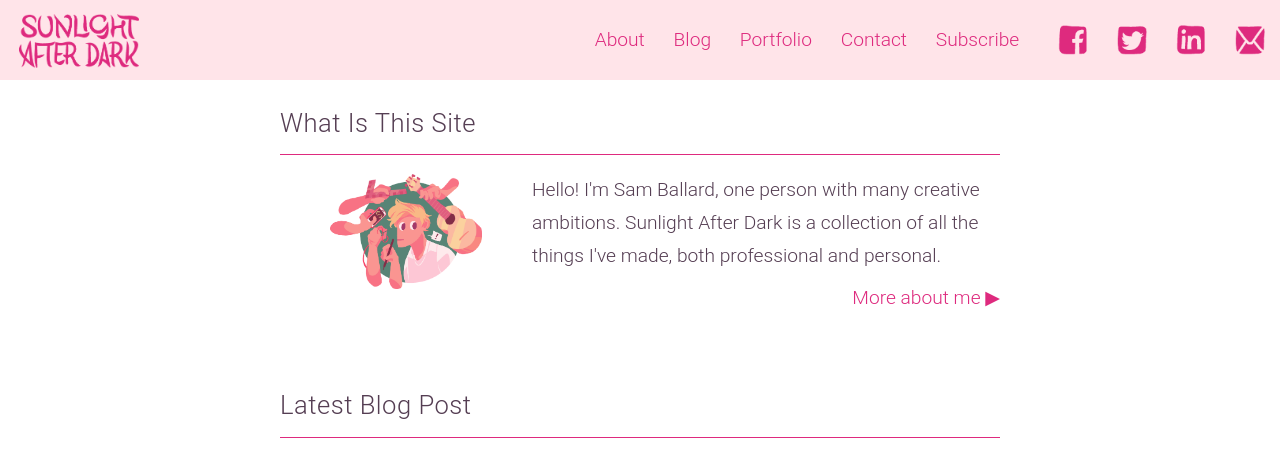
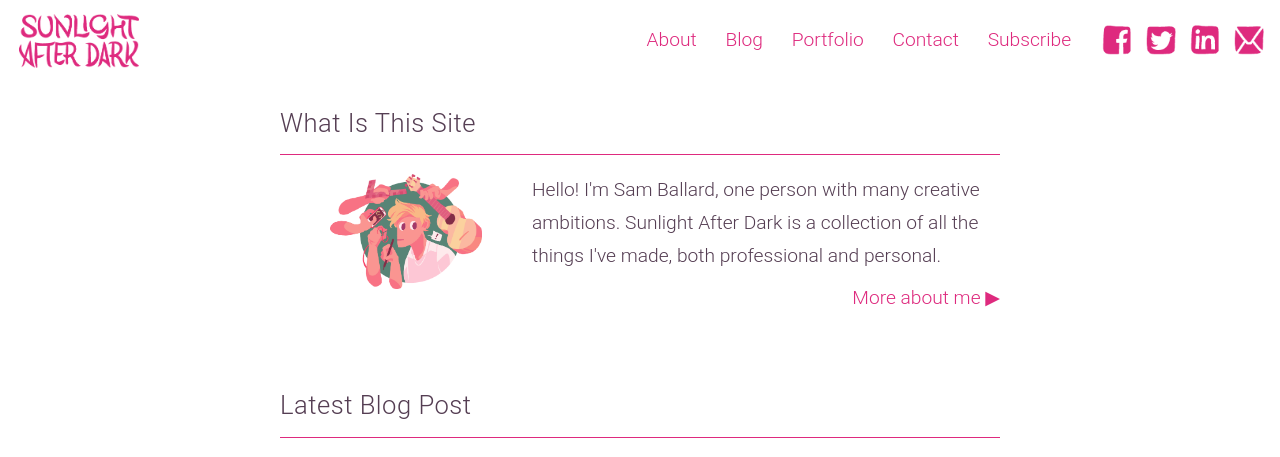
Before and after one commit to BaronBlackmore/SunlightAfterDark, a Jekyll site: the page built from index.html, in a window 1280 px wide. Shown: the top 457 px of the page. Built offline with Jekyll 4.4.1, drawn with Linux system fonts in a browser that asks for light colours; grey boxes are pictures that could not be loaded.

Commit message:
tiny nav tweaks

```diff
--- a/css/main.css
+++ b/css/main.css
@@ -217,8 +217,8 @@
 #whole-page{
 	/*min-width: 100vh;*/
 	min-height: 100vh;
-	display: flex;
-	flex-direction: column;
+	/*display: flex;*/
+	/*flex-direction: column;*/
 	/*max-width: 1400px;*/
 	margin:auto;
 }
@@ -291,24 +291,27 @@
 	background-color: #2e142c;
 }
 
+/*the narrow column*/
 .center-col{
 	max-width: 720px;
+	width: 100%;
 	margin: auto;
-	background-color: white;
 	padding-left: 20px;
 	padding-right: 20px;
 	display: flex;
 	flex-direction: column;
-	width: 100%;
+
+	/*background-color: white;*/
 }
 
+/*the wide column*/
 .portfolio-column{
 	max-width: 1000px;
+	margin: auto;
 	padding-left: 20px;
 	padding-right: 20px;
 	display: flex;
 	flex-direction: column;
-	margin: auto;
 }
 
 .portfolio-column img{
@@ -467,6 +470,12 @@
 #main{
 	min-height: 100vh;
 	width: 100%;
+	/*to add space below the nav*/
+	padding-top: 80px;
+
+	/*to include multiple column types*/
+	display: flex;
+	flex-direction: column;
 }
 
 .post-title{
@@ -634,7 +643,7 @@ li .content-preview{
 
 #nav{
 	display: flex;
-	background-color: #ffe4e9;
+	/*background-color: #ffe4e9;*/
 
 	/*justify-content: center;*/
 	flex-direction: row;
@@ -643,6 +652,7 @@ li .content-preview{
 	justify-content: space-between;
 	height: 80px;
 	width: 100%;
+	position: absolute;
 
 }
 
@@ -717,7 +727,7 @@ li .content-preview{
 
 .social-images a{
 	height: 40px;
-	padding: 0 0.5em;
+	padding: 0 0.1em;
 }
 
 .triangle-list{
@@ -746,7 +756,7 @@ a img:hover{
 .social-images{
 	/*padding-top: 1efm;*/
 	display: flex;
-	padding-left: 0.5em;
+	padding: 0 0.5em;
 	align-items: center;
 	justify-content: center;
 }
@@ -882,7 +892,7 @@ a img:hover{
 	}
 
 	#whole-page{
-		flex-direction: column;
+		/*flex-direction: column;*/
 	}
 
 	.center-col{
@@ -919,7 +929,7 @@ a img:hover{
 		left: 0;
 		width: 100%;
 		background-color: #ffe4e9;
-		padding-bottom: 0;
+		padding: 1em 0;
 		flex-direction: column;
 	}
 
@@ -932,7 +942,7 @@ a img:hover{
 
 	.mob-title{
 		height: auto;
-		padding-left: 0.5em;
+		padding: 0 1em 0 0.5em;
 		max-width: 300px;
 	}
 
```
